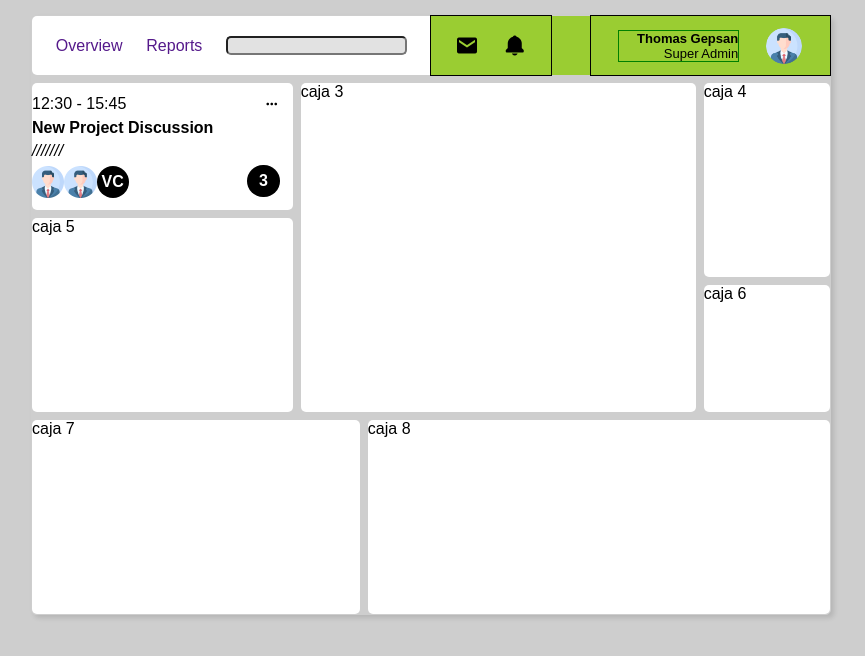
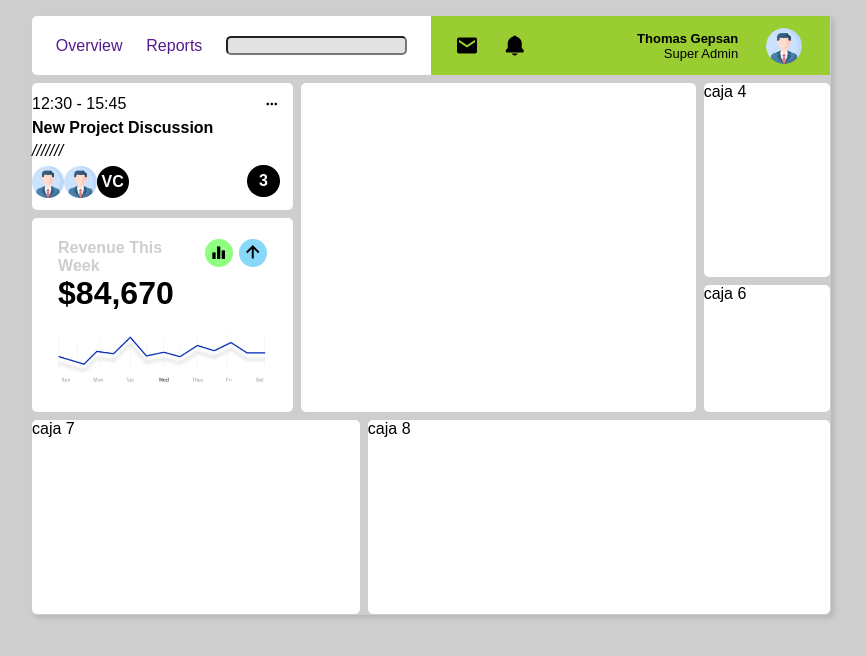
Before and after one commit to JuanManuelGilQuiroga/gridBasico, a plain HTML site: page index.html in a window 1280 px wide. Shown: the whole page, without its empty margins (209-1074 px from the left). Drawn offline with nearby package versions, Linux system fonts and the light colour scheme.

Commit message:
feat: :construction: Item5
Item5 design in process, almost completed.

```diff
--- a/css/style.css
+++ b/css/style.css
@@ -80,7 +80,6 @@ body {
 }
 
 .iconsItem1 {
-    outline: 1px solid black;
     width: 30%;
     display: flex;
     justify-content: space-evenly;
@@ -90,7 +89,6 @@ body {
     font-size: 1.5em;
 }
 .profile {
-    outline: 1px solid black;
     display: flex;
     justify-content: space-evenly;
     align-items: center;
@@ -101,7 +99,6 @@ body {
     display: flex;
     flex-direction: column;
     width: 50%;
-    outline: 1px green solid;
 }
 
 .user>* {
@@ -175,20 +172,71 @@ body {
     color: var(--color-secundary);
 }
 
-
+/*/ITEM3/*/
 .item3 {
     background: yellow;
     grid-area: sales;
 }
+
+
 
 .item4 {
     background: pink;
     grid-area: balance;
 }
 
+
+/*/ITEM5/*/
 .item5 {
     background: salmon;
     grid-area: week;
+    display: flex;
+    flex-direction: column;
+    justify-content: space-evenly;
+    align-items: center;
+}
+.div1Item5{
+    width: 80%;
+    display: flex;
+    flex-direction: row;
+    justify-content: space-between;
+    align-items: flex-start;
+}
+.textItem5 > h4{
+    color: var(--color-primary);
+}
+.circlesItem5{
+    height: 38%;
+    width: 30%;
+    display: flex;
+    justify-content: space-between;
+
+}
+.chartCircle{
+    background: rgb(144, 255, 129);
+    border-radius: 100px;
+    width: 45%;
+    display: flex;
+    align-items: center;
+    justify-content: center;
+}
+.arrowCircle{
+    background: rgb(135, 216, 249);
+    border-radius: 100px;
+    width: 45%;
+    display: flex;
+    align-items: center;
+    justify-content: center;
+}
+.arrowCircle{
+    font-size: x-large;
+
+}
+.divGrafica{
+    width: 80%;
+}
+.grafica{
+    width: 100%;
 }
 
 .item6 {
--- a/index.html
+++ b/index.html
@@ -50,9 +50,27 @@
                 <div class="circleRightItem2"><p>3</p></div>
             </div>
         </div>
-        <div class="item3">caja 3</div>
+        <div class="item3"></div>
         <div class="item4">caja 4</div>
-        <div class="item5">caja 5</div>
+        <div class="item5">
+            <div class="div1Item5">
+                <div class="textItem5">
+                    <h4>Revenue This Week</h4>
+                    <h1>$84,670</h1>
+                </div>
+                <div class="circlesItem5">
+                    <div class="chartCircle">
+                        <i class='bx bxs-bar-chart-alt-2'></i>
+                    </div>
+                    <div class="arrowCircle">
+                        <i class='bx bx-up-arrow-alt'></i>
+                    </div>
+                </div>
+            </div>
+            <div class="divGrafica">
+                <img src="storage/img/grafica.png" alt="grafica" class="grafica">
+            </div>
+        </div>
         <div class="item6">caja 6</div>
         <div class="item7">caja 7</div>
         <div class="item8">caja 8</div>
```
Also changed, not shown: storage/img/grafica.png (added).
